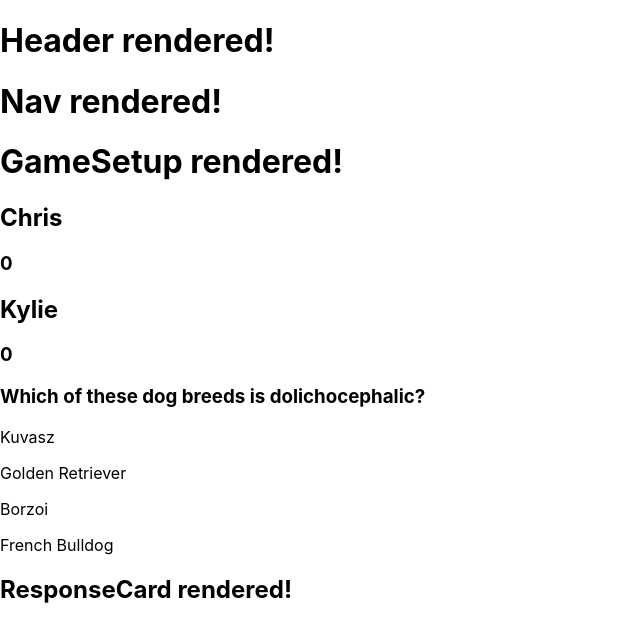
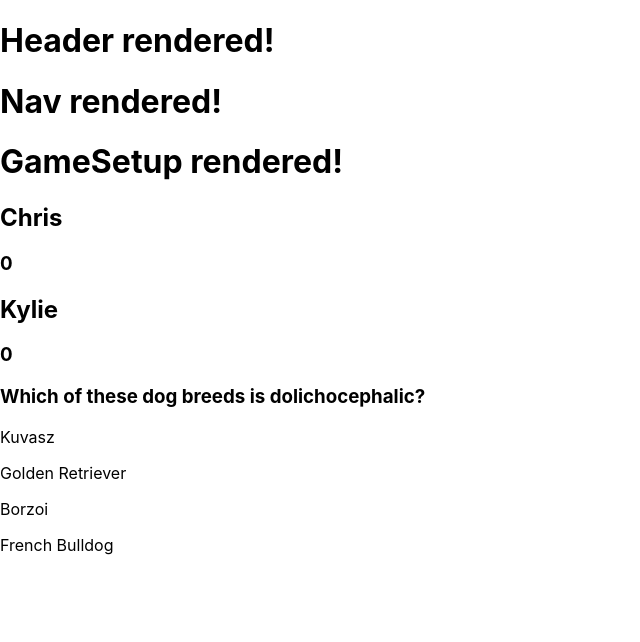
Before and after one commit to CKjolhede/Trivial, a React (Create React App) app: page / in a window 1280 px wide. Shown: the top 642 px of the page, without its empty margins (0-640 px from the left). Built offline with nearby package versions, Linux system fonts and the light colour scheme.

Commit message:
removed ResponseCard component

```diff
--- a/src/components/GamePlay.js
+++ b/src/components/GamePlay.js
@@ -1,7 +1,6 @@
 import React, {useState} from "react";
 
 import QuestionCard from "./QuestionCard";
-import ResponseCard from "./ResponseCard";
 import Scoreboard from "./Scoreboard";
 
 // import questionsArray from "../db.json";
@@ -49,7 +48,6 @@ function GamePlay() {
         <div>
             <Scoreboard player1={player1} player2={player2} />
             <QuestionCard question={sampleQuestion} startNewTurn={startNewTurn} />
-            <ResponseCard />
         </div>
     )
 }
--- a/src/components/ResponseCard.js
+++ /dev/null
@@ -1,7 +0,0 @@
-function ResponseCard() {
-    return (
-        <h2>ResponseCard rendered!</h2>
-    )
-}
-
-export default ResponseCard;
```
